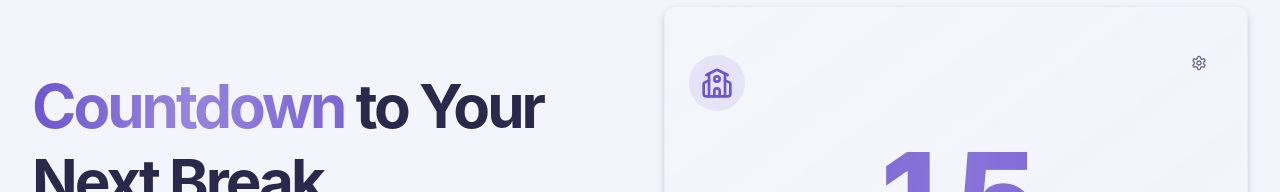
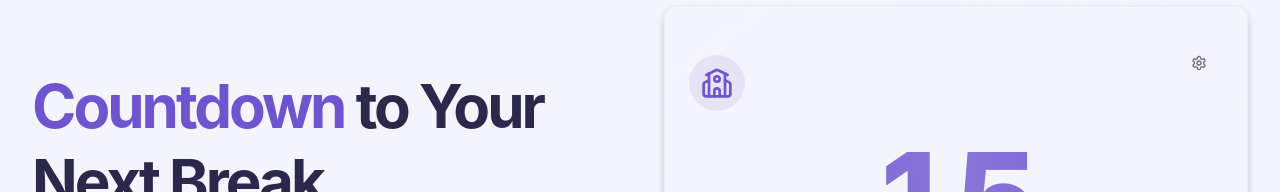
Before and after one commit to MichaelFrieze/schooldaysleft, a Next.js app: page / in a window 1280 px wide. Shown: the part 154-346 px from the top of the page. Built offline with nearby package versions, Linux system fonts and the light colour scheme; no server answers.

Commit message:
change: adjust color of marketing page title and navbar logo text

```diff
--- a/src/modules/marketing/ui/components/marketing-navbar.tsx
+++ b/src/modules/marketing/ui/components/marketing-navbar.tsx
@@ -4,11 +4,9 @@ import { Suspense } from "react";
 
 export const MarketingNavbar = () => {
   return (
-    <header className="bg-background/95 supports-[backdrop-filter]:bg-background/60 w-full backdrop-blur">
+    <header>
       <div className="container flex h-16 items-center">
         <Link href="/" className="group flex items-center gap-1">
-          {/* <CalendarDays className="text-primary h-6 w-6 stroke-[2.5]" /> */}
-
           <span className="text-2xl font-bold">
             <span className="text-primary bg-clip-text">School</span>
             DaysLeft
--- a/src/modules/marketing/ui/views/marketing-view.tsx
+++ b/src/modules/marketing/ui/views/marketing-view.tsx
@@ -19,9 +19,7 @@ export const MarketingView = async () => {
         <div className="lg:hidden">
           <div className="mx-auto flex max-w-xs flex-col justify-center sm:max-w-xl">
             <h1 className="text-left text-4xl leading-tight font-bold tracking-tighter sm:text-center sm:text-6xl">
-              <span className="from-primary via-primary/70 to-primary/90 bg-gradient-to-r bg-clip-text text-transparent">
-                Countdown
-              </span>{" "}
+              <span className="text-primary bg-clip-text">Countdown</span>{" "}
             </h1>
             <h1 className="mb-6 text-left text-4xl leading-tight font-bold tracking-tighter sm:text-center sm:text-6xl">
               To Your Next Break
@@ -50,10 +48,8 @@ export const MarketingView = async () => {
         <div className="hidden grid-cols-1 gap-12 lg:grid lg:grid-cols-2">
           <div className="flex max-w-lg flex-col justify-center">
             <h1 className="mb-6 text-6xl leading-tight font-bold tracking-tighter">
-              <span className="from-primary via-primary/70 to-primary/90 bg-gradient-to-r bg-clip-text text-transparent">
-                Countdown
-              </span>{" "}
-              to Your Next Break
+              <span className="text-primary bg-clip-text">Countdown</span> to
+              Your Next Break
             </h1>
 
             <p className="text-muted-foreground mb-8 max-w-xl text-lg">
```
